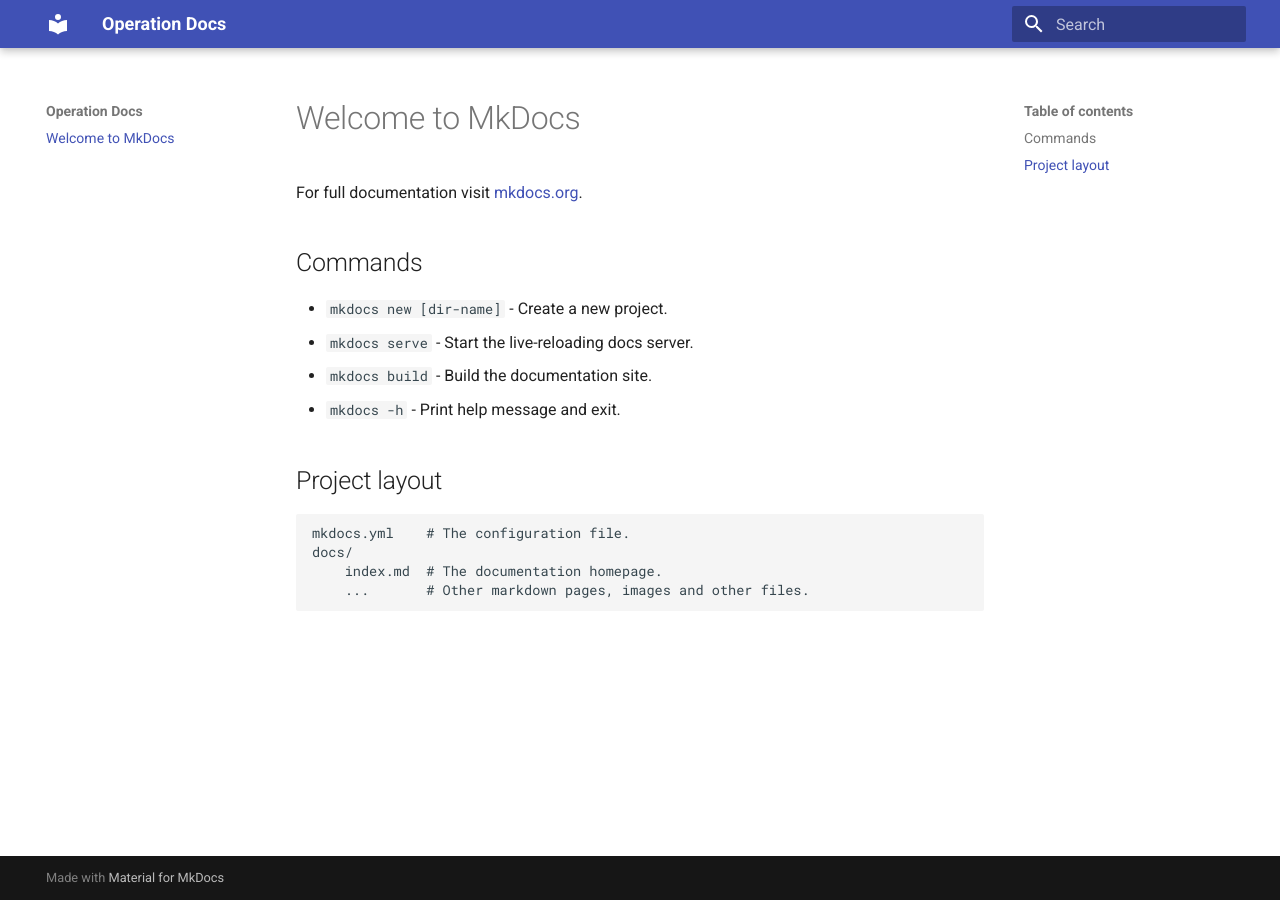
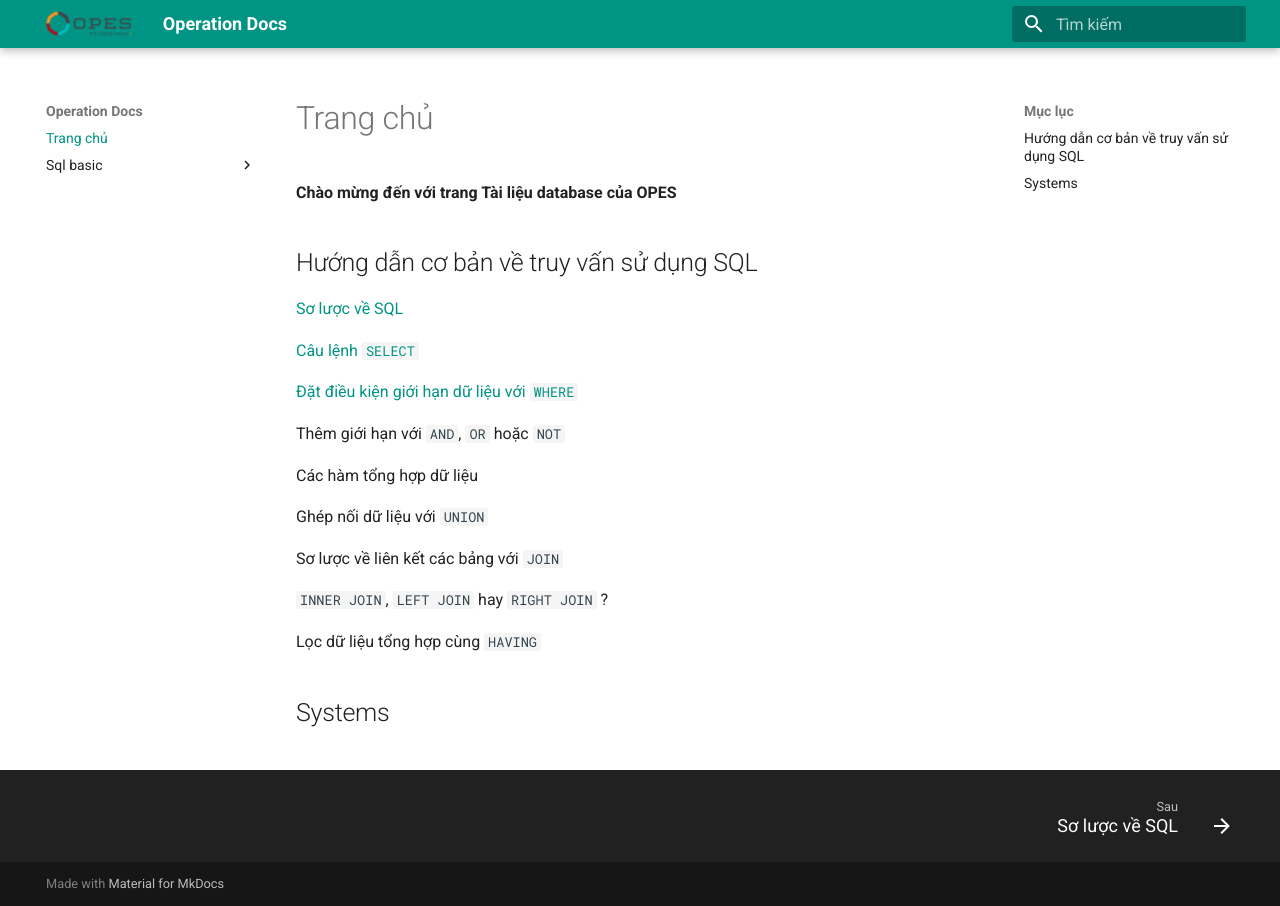
Before and after one commit to vulan1999/mkdocs_example, an MkDocs documentation site: the page built from docs/index.md, in a window 1280 px wide. Built offline with MkDocs 1.6.1 and Material for MkDocs 9.7.7, drawn with Linux system fonts in a browser that asks for light colours.

Commit message:
update section1 chap1 and chap2, change site color and logo

````diff
--- a/docs/index.md
+++ b/docs/index.md
@@ -1,17 +1,27 @@
-# Welcome to MkDocs
+# Trang chủ
 
-For full documentation visit [mkdocs.org](https://www.mkdocs.org).
+**Chào mừng đến với trang Tài liệu database của OPES**
 
-## Commands
+## Hướng dẫn cơ bản về truy vấn sử dụng SQL
 
-* `mkdocs new [dir-name]` - Create a new project.
-* `mkdocs serve` - Start the live-reloading docs server.
-* `mkdocs build` - Build the documentation site.
-* `mkdocs -h` - Print help message and exit.
+[Sơ lược về SQL](./sql_basic/c1_sql_overview.md)
 
-## Project layout
+[Câu lệnh `SELECT`](./sql_basic/c2_select.md)
 
-    mkdocs.yml    # The configuration file.
-    docs/
-        index.md  # The documentation homepage.
-        ...       # Other markdown pages, images and other files.
+[Đặt điều kiện giới hạn dữ liệu với `WHERE`](./sql_basic/c3_where.md)
+
+Thêm giới hạn với `AND`, `OR` hoặc `NOT`
+
+Các hàm tổng hợp dữ liệu
+
+Ghép nối dữ liệu với `UNION`
+
+Sơ lược về liên kết các bảng với `JOIN`
+
+`INNER JOIN`, `LEFT JOIN` hay `RIGHT JOIN` ?
+
+Lọc dữ liệu tổng hợp cùng `HAVING`
+
+## Systems
+
+##
--- /dev/null
+++ b/docs/sql_basic/c1_sql_overview.md
@@ -0,0 +1,45 @@
+# **Sơ lược về SQL**
+
+**SQL** là viết tắt của Structure Query Language.
+
+Khi truy vấn dữ liệu từ database, để database hiểu được dữ liệu mà người dùng muốn truy vấn, ta sẽ sử dụng SQL để cho phía database hiểu được mình muốn lấy dữ liệu như thế nào, với điều kiện như nào
+
+**SQL** có dễ tiếp cận không?
+
+Câu trả lời là có, và trong suốt thời gian mọi người sử dụng bộ tài liệu này để truy vấn, mọi người sẽ thấy điều đó.
+
+Về cơ bản, **SQL** có một số đặc điểm sau làm nó dễ tiếp cận
+
+**1. Ngôn ngữ gần với con người**
+
+Mọi người có thể xem ví dụ sau đây:
+
+```sql
+SELECT
+    POL_NO,
+    POL_EFFECTIVE_DATE,
+    POL_EXPIRE_DATE
+FROM VIEW_DATASET_CAR_POLICIES;
+```
+
+Nếu phiên dịch ra theo đúng ngôn ngữ của chúng ta, thì câu lệnh trên có nghĩa là chúng ta đang muốn lấy số hợp đồng, ngày bắt đầu và ngày kết thúc hiệu lực của hợp đồng trong một kho dữ liệu có tên là `VIEW_DATASET_CAR_POLICIES`
+
+**2. Cấu trúc câu lệnh**
+
+Trong suốt quá trình đọc tài liệu này, mọi người sẽ thấy cấu trúc của các lệnh SQL này sẽ lặp đi lặp lại như sau:
+
+```sql
+SELECT
+    [...các trường dữ liệu]
+FROM [nguồn dữ liệu]
+WHERE
+    [điều kiện 1]
+    AND [điều kiện 2]
+    AND [điều kiện 3]
+    [... và rất nhiều điều kiện nữa]
+ORDER BY [...các trường cần sắp xếp thứ tự];
+```
+
+2 đặc điểm này sẽ theo chân mọi người trong suốt quá trình lấy dữ liệu
+
+Tiếp theo: [Câu lệnh SELECT](./c2_select.md)
--- a/mkdocs.yml
+++ b/mkdocs.yml
@@ -1,3 +1,14 @@
 site_name: Operation Docs
 theme:
   name: material
+  language: vi
+  favicon: assets/favicon.ico
+  logo: assets/brand.png
+  palette:
+    primary: teal
+    accent: amber
+  features:
+    - navigation.footer
+markdown_extensions:
+  - pymdownx.highlight
+  - pymdownx.superfences
````
Also changed, not shown: docs/sql_basic/c2_select.md (added, +82 -0 lines), docs/sql_basic/c3_where.md (added, +1 -0 lines), docs/assets/brand.png (added), docs/assets/favicon.ico (added), docs/assets/logo.png (added).
